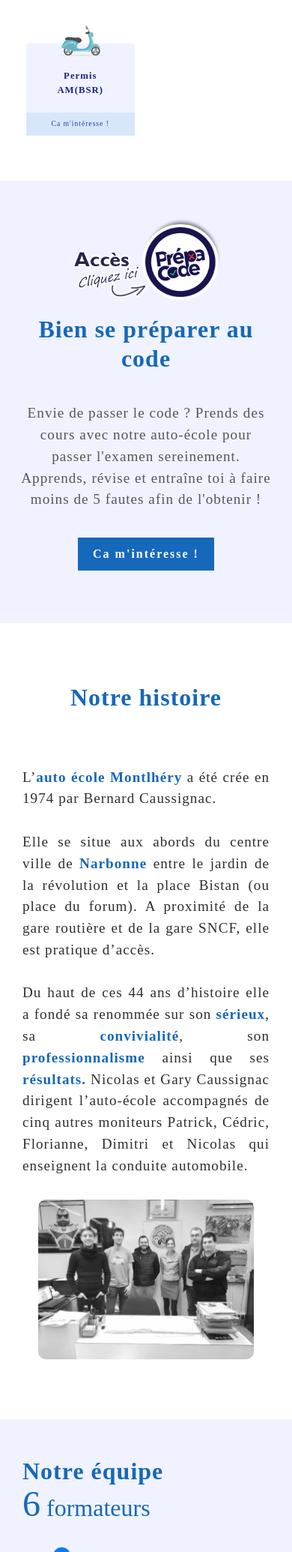
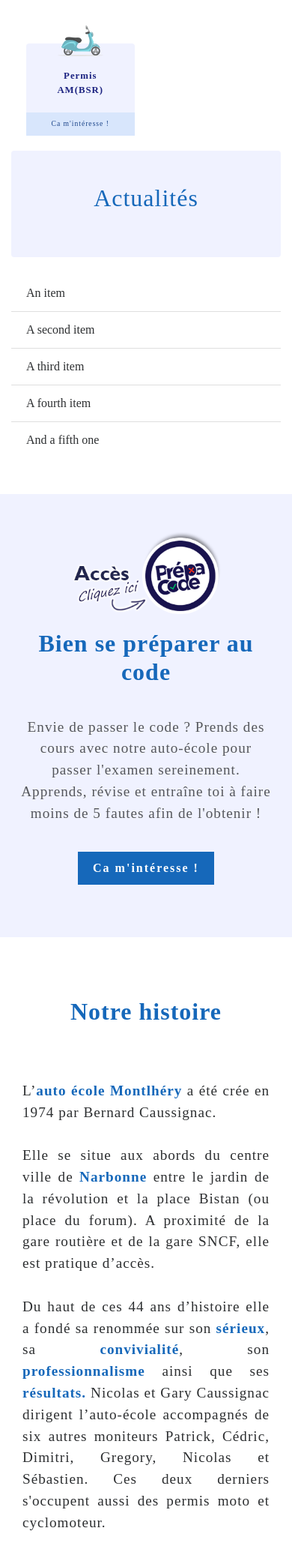
Before and after one commit to keithvald/Montlhery, a PHP site: page / in a window 390 px wide. Shown: the part 549-2619 px from the top of the page at 75% size. Run offline with PHP 8.4, Linux system fonts and the light colour scheme; some libraries are stand-ins or nearby versions; some web fonts are replaced.

Commit message:
Update index.php

```diff
--- a/index.php
+++ b/index.php
@@ -98,6 +98,25 @@
     </div>
   </div>
 </div>
+
+<!--Actualités-->
+<div class="container">
+	<div class="card p-4 p-md-5 mb-4">
+		<div class="col-md-6 px-0">
+			<h1 class="display-4 fst-italic">Actualités</h1>
+			<p class="lead"></p>
+		</div>
+	</div>
+	<ul class="list-group list-group-flush mb-5">
+		<li class="list-group-item">An item</li>
+		<li class="list-group-item">A second item</li>
+		<li class="list-group-item">A third item</li>
+		<li class="list-group-item">A fourth item</li>
+		<li class="list-group-item">And a fifth one</li>
+	</ul>
+</div>
+
+
 <!--Code-->
 <div class="container-fluid section-code">
   <div class="row p-8">
@@ -111,6 +130,8 @@
     </div>
   </div>
 </div>
+
+
 <!--historique-->
 <div class="container-fluid container-fluid-history">
   <div class="row section-history">
@@ -121,10 +142,10 @@
       <p>L’<strong>auto école Montlhéry</strong> a été crée en 1974 par Bernard Caussignac.<br/><br/>
 Elle se situe aux abords du centre ville de <strong>Narbonne</strong> entre le jardin de la révolution et la place Bistan (ou place du forum). A proximité de la gare routière et de la gare SNCF, elle est pratique d’accès.<br/><br/>
 Du haut de ces 44 ans d’histoire elle a fondé sa renommée sur son <strong>sérieux</strong>, sa <strong>convivialité</strong>, son <strong>professionnalisme</strong> ainsi que ses <strong>résultats.</strong>
-Nicolas et Gary Caussignac dirigent l’auto-école accompagnés de cinq autres moniteurs Patrick, Cédric, Florianne, Dimitri et Nicolas qui enseignent la conduite automobile.<br/></p>
+Nicolas et Gary Caussignac dirigent l’auto-école accompagnés de six autres moniteurs Patrick, Cédric, Dimitri, Gregory, Nicolas et Sébastien. Ces deux derniers s'occupent aussi des permis moto et cyclomoteur.<br/></p>
     </div>
     <div class="col-12 col-md-6 col-lg-5 section-photo-history">
-      <img src="assets/img/photo/histoire.webp" alt="photo" class="photo-history"/>
+      <img src="assets/img/photo/histoire.jpg" alt="photo" class="photo-history"/>
     </div>
   </div>
 </div>
@@ -144,12 +165,6 @@ Nicolas et Gary Caussignac dirigent l’auto-école accompagnés de cinq autres
 		<div class="col-12 col-md-7 col-xl-5 section-flickity">
 			<div class="flickity">
 				<div class="carousel custom-div" data-flickity='{ "groupCells": true }'>
-          <div class="carousel-cell">
-            <div class="col">
-              <img src="assets/img/slider/floriane.webp" alt="floriane" />
-              <p class="text-center custom-color">Floriane</p>
-            </div>
-          </div>
 					<div class="carousel-cell">
 						<div class="col">
 							<img src="assets/img/slider/gary.webp" alt="gary" />
@@ -180,6 +195,24 @@ Nicolas et Gary Caussignac dirigent l’auto-école accompagnés de cinq autres
 						<div class="col">
 							<img src="assets/img/slider/patrick.webp" alt="patrick" />
 							<p class="text-center custom-color">Patrick</p>
+						</div>
+					</div>
+					<div class="carousel-cell">
+						<div class="col">
+							<img src="assets/img/slider/sebastien.jpg" alt="sebastien" />
+							<p class="text-center custom-color">Sébastien</p>
+						</div>
+					</div>
+					<div class="carousel-cell">
+						<div class="col">
+							<img src="assets/img/slider/nicolas_.jpg" alt="nicolas" />
+							<p class="text-center custom-color">Nicolas</p>
+						</div>
+					</div>
+					<div class="carousel-cell">
+						<div class="col">
+							<img src="assets/img/slider/gregory.jpg" alt="gregory" />
+							<p class="text-center custom-color">Gregory</p>
 						</div>
 					</div>
 				</div>
```
Lines whose indentation alone changed are shown as unchanged.
